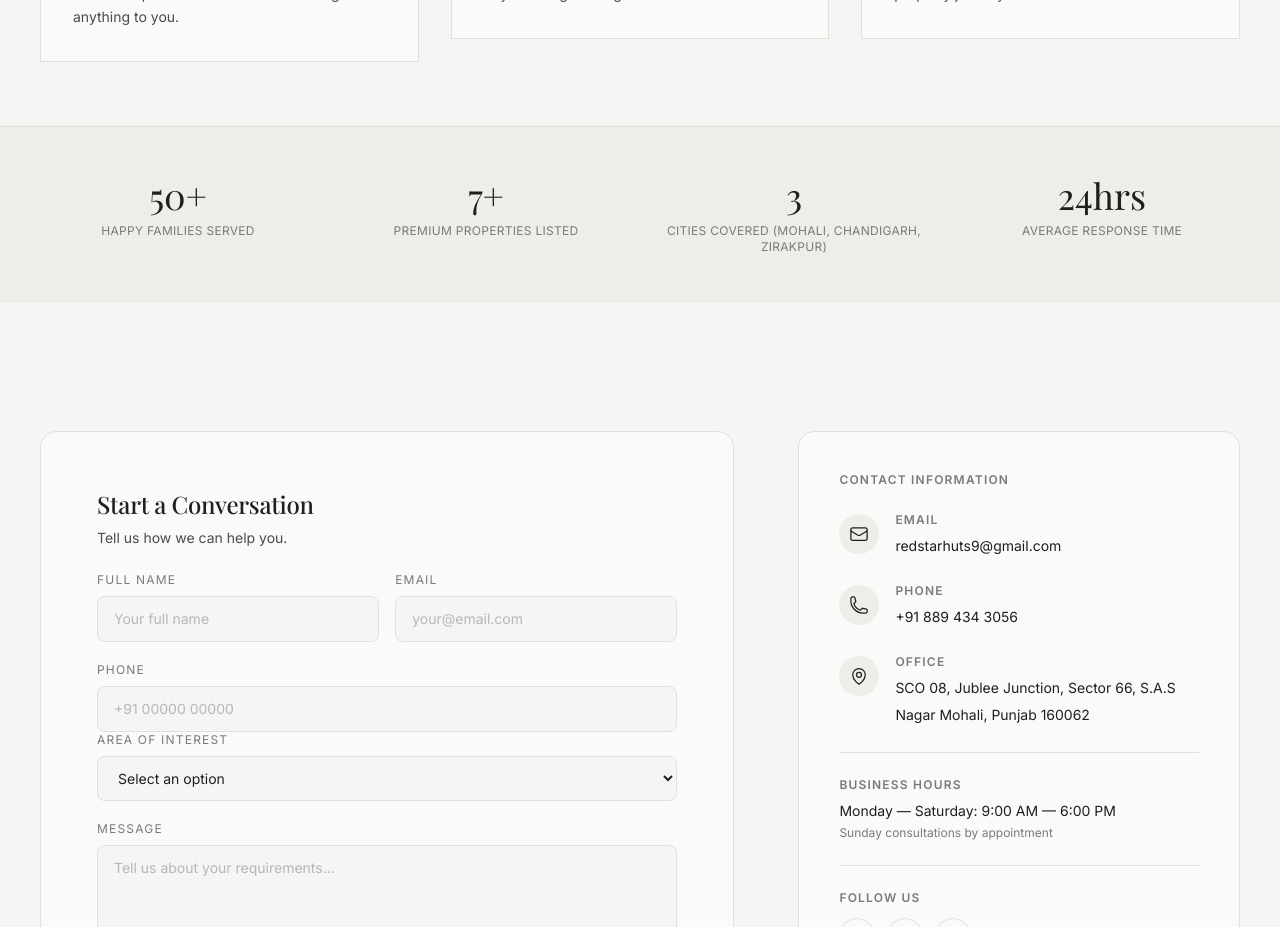
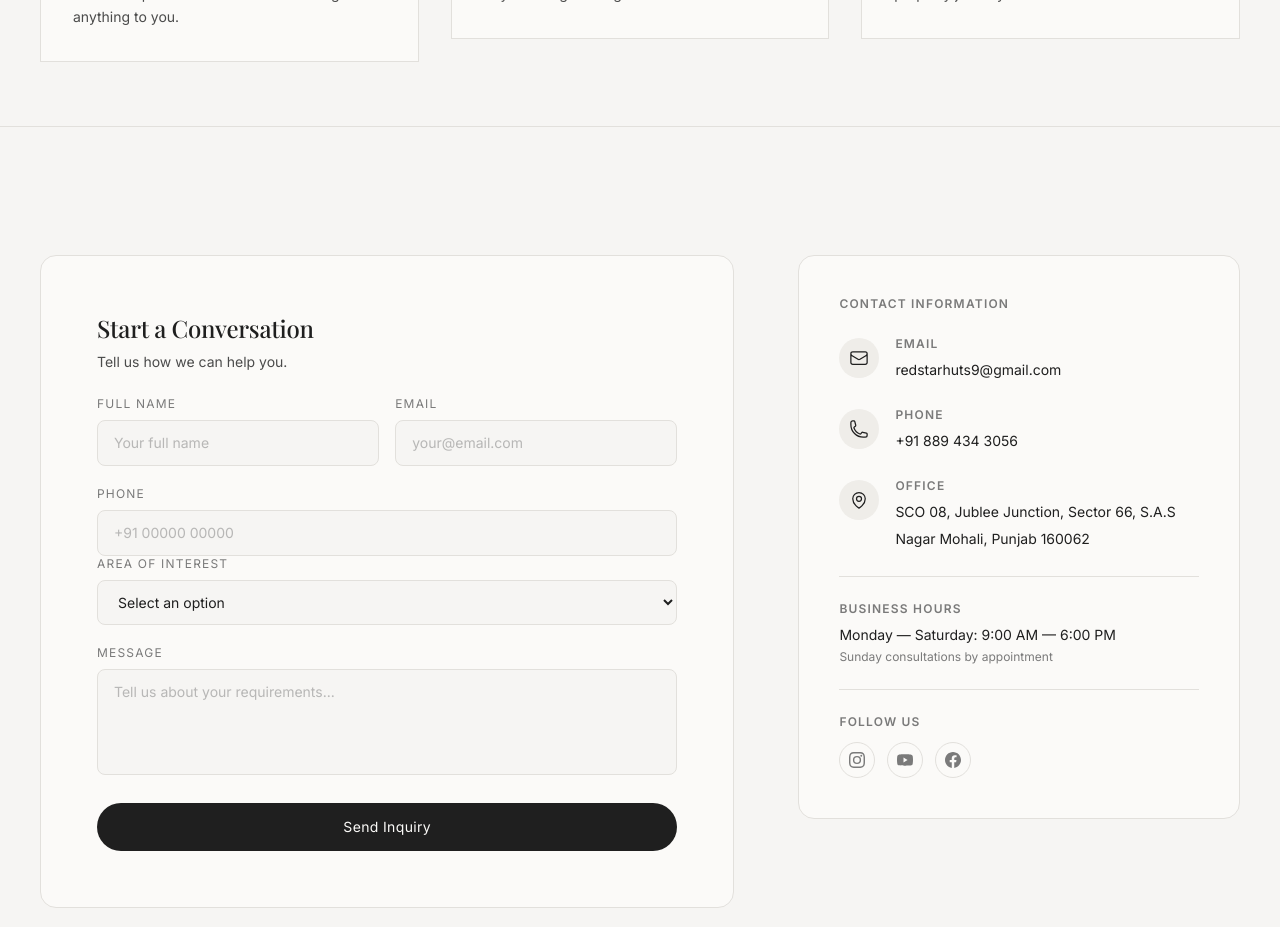
Before and after one commit to Shivek-cmd/redstar-huts, a Next.js app: page /contact in a window 1280 px wide. Shown: the part 1180-2107 px from the top of the page. Built offline with nearby package versions, Linux system fonts and the light colour scheme; grey boxes are pictures that could not be loaded; a web font is replaced by a local one.

Commit message:
update contact us page

```diff
--- a/src/app/contact/ContactClient.tsx
+++ b/src/app/contact/ContactClient.tsx
@@ -228,20 +228,6 @@ export default function ContactPage() {
         </div>
       </section>
 
-      <section className="py-12 bg-background-depth">
-        <div className="max-w-7xl mx-auto px-6 lg:px-10">
-          <div className="grid grid-cols-2 md:grid-cols-4 gap-8 text-center">
-            {trustSignals.map((item, i) => (
-              <SectionReveal key={item.label} delay={i * 0.1}>
-                <div>
-                  <p className="font-heading text-3xl md:text-4xl text-foreground">{item.number}</p>
-                  <p className="mt-2 text-xs font-body tracking-wide uppercase text-muted">{item.label}</p>
-                </div>
-              </SectionReveal>
-            ))}
-          </div>
-        </div>
-      </section>
 
       <section id="inquiry-form" className="py-24 md:py-32 bg-background scroll-mt-24">
         <div className="max-w-7xl mx-auto px-6 lg:px-10">
```
